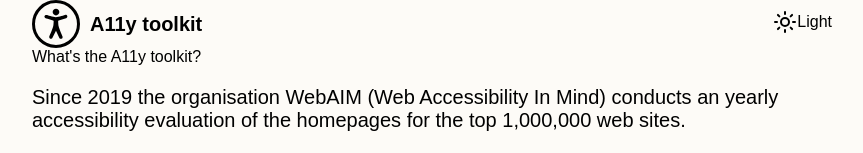
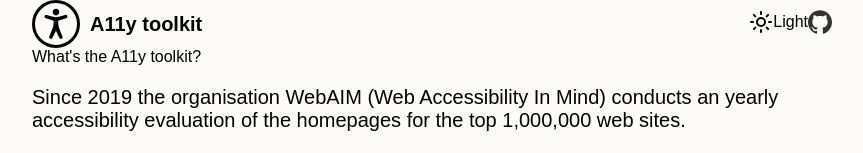
Before and after one commit to bernester/a11y-toolkit, a SvelteKit app: page /about in a window 1280 px wide. Shown: the top 153 px of the page, without its empty margins (208-1071 px from the left). Built offline with nearby package versions, Linux system fonts and the light colour scheme.

Commit message:
added a link to the repo

```diff
--- /dev/null
+++ b/src/components/Github.svelte
@@ -0,0 +1,21 @@
+<a href="https://github.com/bernester/a11y-toolkit" class="title" title="A11y toolkit on Github" target="_blank">
+    <svg role="img" viewBox="0 0 24 24" fill="currentColor" xmlns="http://www.w3.org/2000/svg"><path d="M12 .297c-6.63 0-12 5.373-12 12 0 5.303 3.438 9.8 8.205 11.385.6.113.82-.258.82-.577 0-.285-.01-1.04-.015-2.04-3.338.724-4.042-1.61-4.042-1.61C4.422 18.07 3.633 17.7 3.633 17.7c-1.087-.744.084-.729.084-.729 1.205.084 1.838 1.236 1.838 1.236 1.07 1.835 2.809 1.305 3.495.998.108-.776.417-1.305.76-1.605-2.665-.3-5.466-1.332-5.466-5.93 0-1.31.465-2.38 1.235-3.22-.135-.303-.54-1.523.105-3.176 0 0 1.005-.322 3.3 1.23.96-.267 1.98-.399 3-.405 1.02.006 2.04.138 3 .405 2.28-1.552 3.285-1.23 3.285-1.23.645 1.653.24 2.873.12 3.176.765.84 1.23 1.91 1.23 3.22 0 4.61-2.805 5.625-5.475 5.92.42.36.81 1.096.81 2.22 0 1.606-.015 2.896-.015 3.286 0 .315.21.69.825.57C20.565 22.092 24 17.592 24 12.297c0-6.627-5.373-12-12-12"></path></svg>
+</a>
+
+<style>
+    a {
+        font-size: 24px;
+        color: var(--text-1);
+        opacity: .8;
+        transition: opacity .2s;
+    }
+
+    a:hover {
+        opacity: 1;
+    }
+
+    svg {
+        height: 1em;
+        width: 1em;
+    }
+</style>
--- a/src/components/layout/header.svelte
+++ b/src/components/layout/header.svelte
@@ -4,6 +4,8 @@
 	import type { Level } from '$types/types';
 	import { getCurrentLevel } from '$lib/levels';
 	import { page } from '$app/stores';
+	import Github from '$components/Github.svelte';
+
 
 	$: selectedLevel = getCurrentLevel($page.url) as Level;
 </script>
@@ -12,7 +14,10 @@
 	<a href="/?level={selectedLevel}" class="title" title="A11y Toolkit homepage">
 		<Logo />
 	</a>
-	<ThemeToggle />
+	<div>
+		<ThemeToggle />
+		<Github />
+	</div>
 </nav>
 
 <style>
@@ -27,4 +32,10 @@
 		color: inherit;
 		text-decoration: none;
 	}
+
+	div {
+		display: inline-flex;
+		align-items: baseline;
+		gap: var(--size-5);
+	}
 </style>
```
